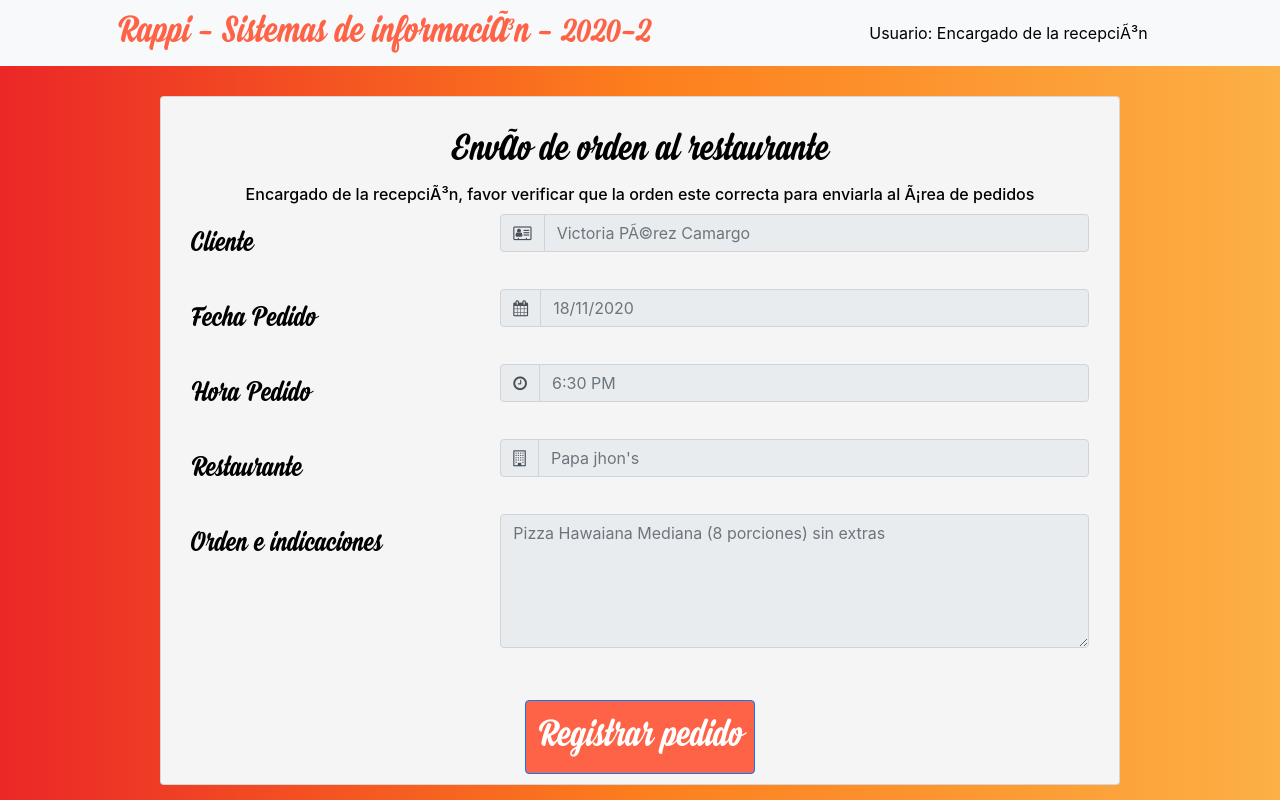
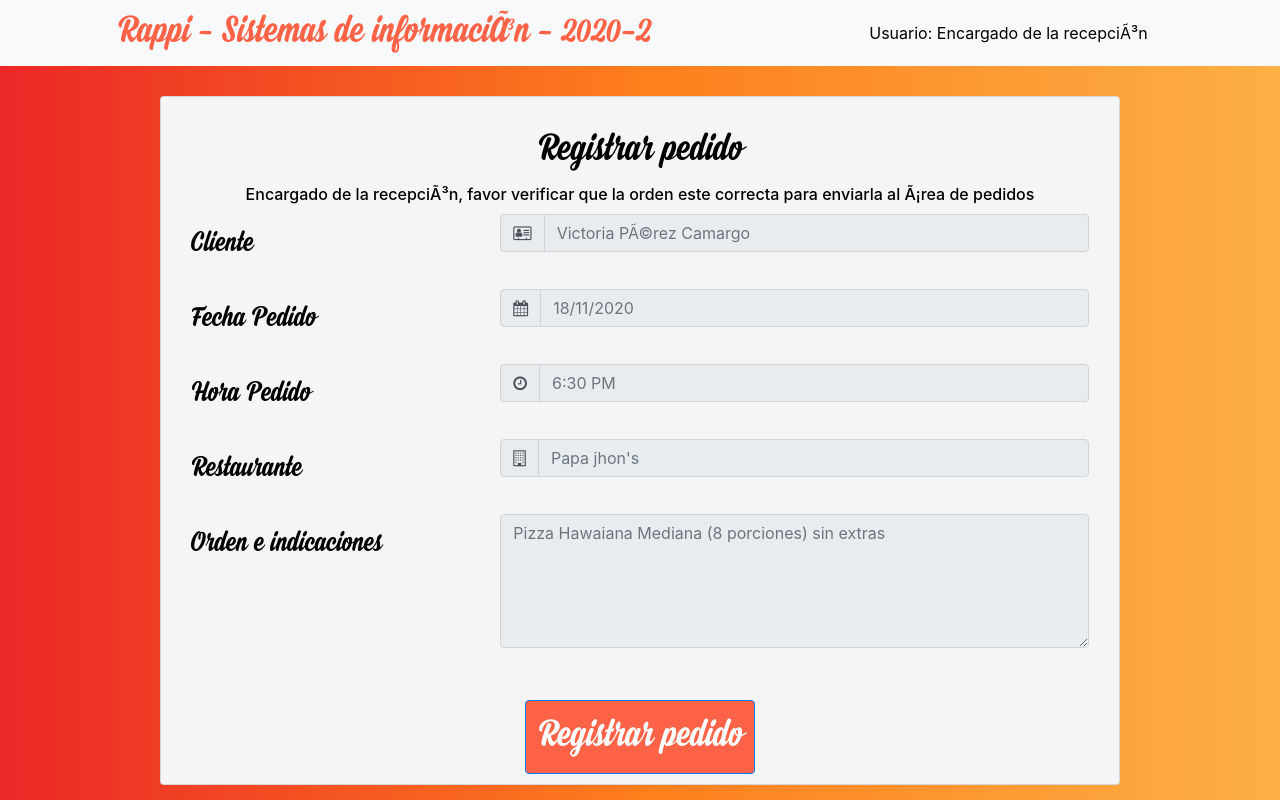
Before and after one commit to julian506/Interfaces-Rappi-SI, a plain HTML site: page registrar-pedido.html in a window 1280 px wide. Shown: the top 800 px of the page. Drawn offline with nearby package versions, Linux system fonts and the light colour scheme.

Commit message:
Update registrar-pedido.html
Cambio del h2 de "Envío de orden al restaurante" por "Registrar pedido"

```diff
--- a/registrar-pedido.html
+++ b/registrar-pedido.html
@@ -48,7 +48,7 @@
 <div class="card mx-auto" style="background-color: whitesmoke; width: 75%; margin-top: 30px; padding: 10px;">
 
     <form style="padding: 20px;">
-        <h2 style="text-align:center; font-size: 40px; font-family: 'steadyregular'">Envío de orden al restaurante</h2>
+        <h2 style="text-align:center; font-size: 40px; font-family: 'steadyregular'">Registrar pedido</h2>
         <h4 style="text-align: center; margin: 10px;">Encargado de la recepción, favor verificar que la orden este correcta para enviarla al área de pedidos</h4>
         <div class="form-group row">
           <label for="text" class="col-4 col-form-label">Cliente</label>
```
